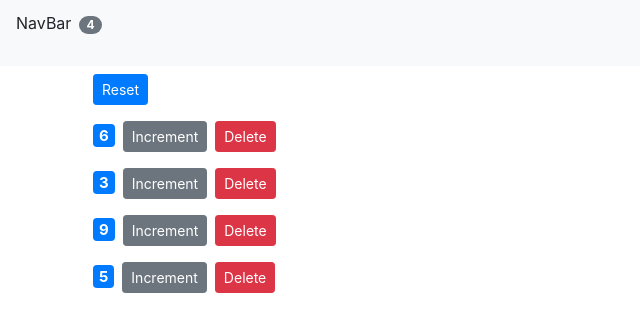
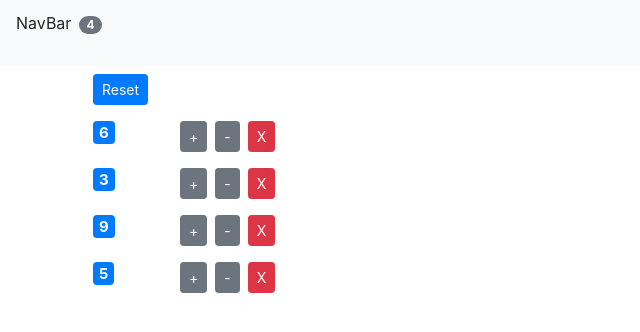
Before and after one commit to suhailphp/counter-app-tuto, a React (Create React App) app: page / in a window 1280 px wide. Shown: the top 332 px of the page, without its empty margins (0-640 px from the left). Built offline with nearby package versions, Linux system fonts and the light colour scheme.

Commit message:
Excersise -> add Decrement button in Counter and When the count is zeror disable the button

```diff
--- a/src/App.js
+++ b/src/App.js
@@ -23,6 +23,12 @@
     counters[index].value++;
     this.setState({ counters });
   };
+  handleDecrement = (counter) => {
+    let counters = [...this.state.counters];
+    let index = counters.indexOf(counter);
+    counters[index].value--;
+    this.setState({ counters });
+  };
   handleReset = () => {
     let counters = this.state.counters.map((counter) => {
       counter.value = 0;
@@ -40,6 +46,7 @@
             onDelete={this.handleDelete}
             onReset={this.handleReset}
             onIncrement={this.handleIncrement}
+            onDecrement={this.handleDecrement}
             counters={this.state.counters}
           />
         </main>
--- a/src/components/counter.jsx
+++ b/src/components/counter.jsx
@@ -2,24 +2,38 @@
 
 class Counter extends Component {
   render() {
-    const { counter, onIncrement, onDelete } = this.props;
+    const { counter, onIncrement, onDelete, onDecrement } = this.props;
     return (
-      <div>
+      <div className="row">
+        <div className="col-1">
           <span style={{ fontSize: 15 }} className={this.getBadgeClass()}>
             {this.formatCount()}
           </span>
+        </div>
+
+        <div className="col">
           <button
             onClick={() => onIncrement(counter)}
-          className="btn btn-secondary btn-sm"
+            className="btn btn-secondary btn-sm  "
           >
-          Increment
+            +
           </button>
+
+          <button
+            onClick={() => onDecrement(counter)}
+            className="btn btn-secondary btn-sm m-2"
+            disabled={counter.value === 0 ? "disabled" : ""}
+          >
+            -
+          </button>
+
           <button
             onClick={() => onDelete(counter.id)}
-          className="btn btn-sm btn-danger m-2"
+            className="btn btn-sm btn-danger"
           >
-          Delete
+            X
           </button>
+        </div>
       </div>
     );
   }
--- a/src/components/counters.jsx
+++ b/src/components/counters.jsx
@@ -3,7 +3,13 @@
 
 class Counters extends Component {
   render() {
-    const { counters, onReset, onIncrement, onDelete } = this.props;
+    const {
+      counters,
+      onReset,
+      onIncrement,
+      onDecrement,
+      onDelete,
+    } = this.props;
     return (
       <div>
         <button onClick={onReset} className="btn btn-primary btn-sm m-2">
@@ -15,6 +21,7 @@
             counter={counter}
             onDelete={onDelete}
             onIncrement={onIncrement}
+            onDecrement={onDecrement}
           ></Counter>
         ))}
       </div>
```
Lines whose indentation alone changed are shown as unchanged.
